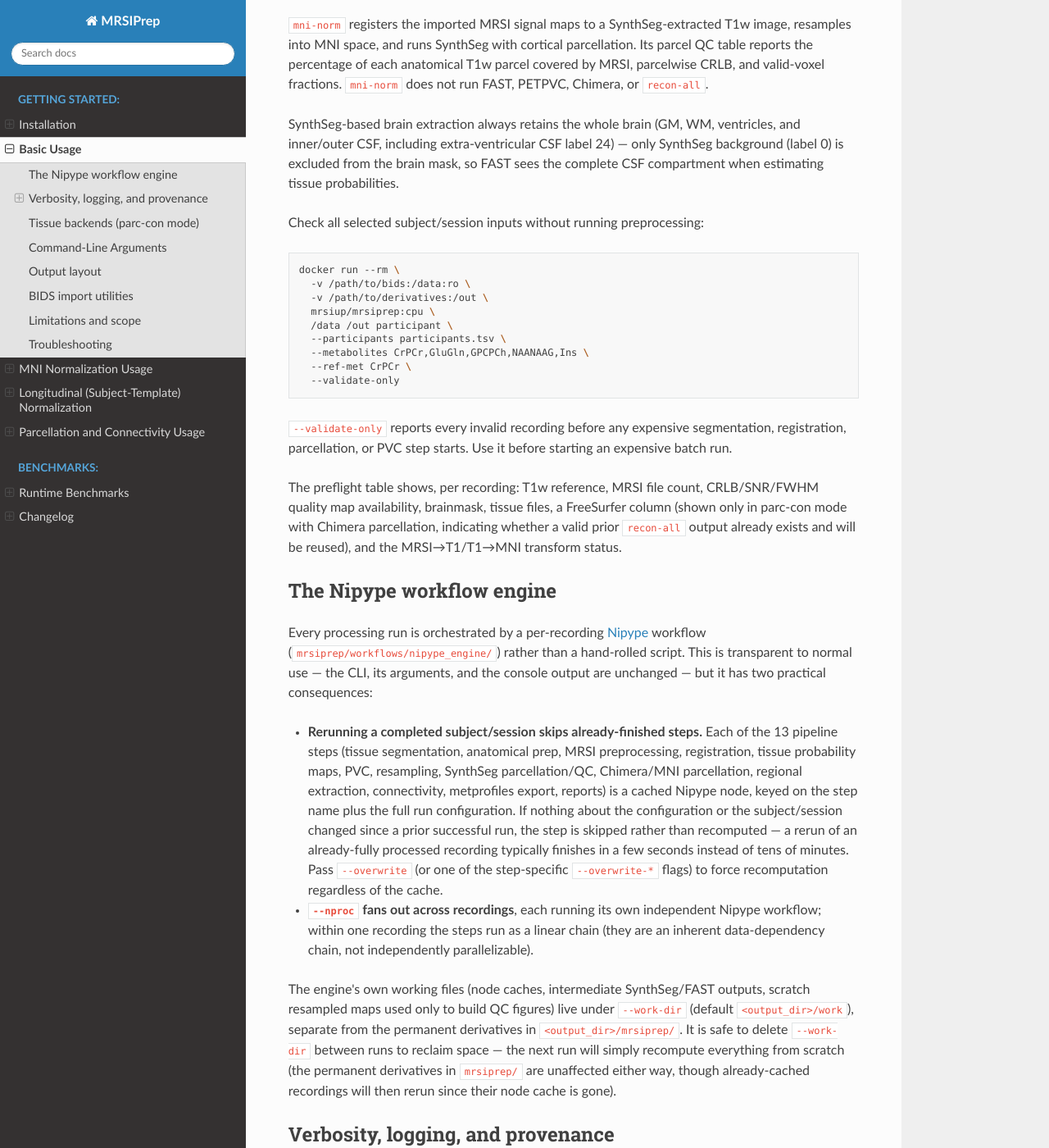
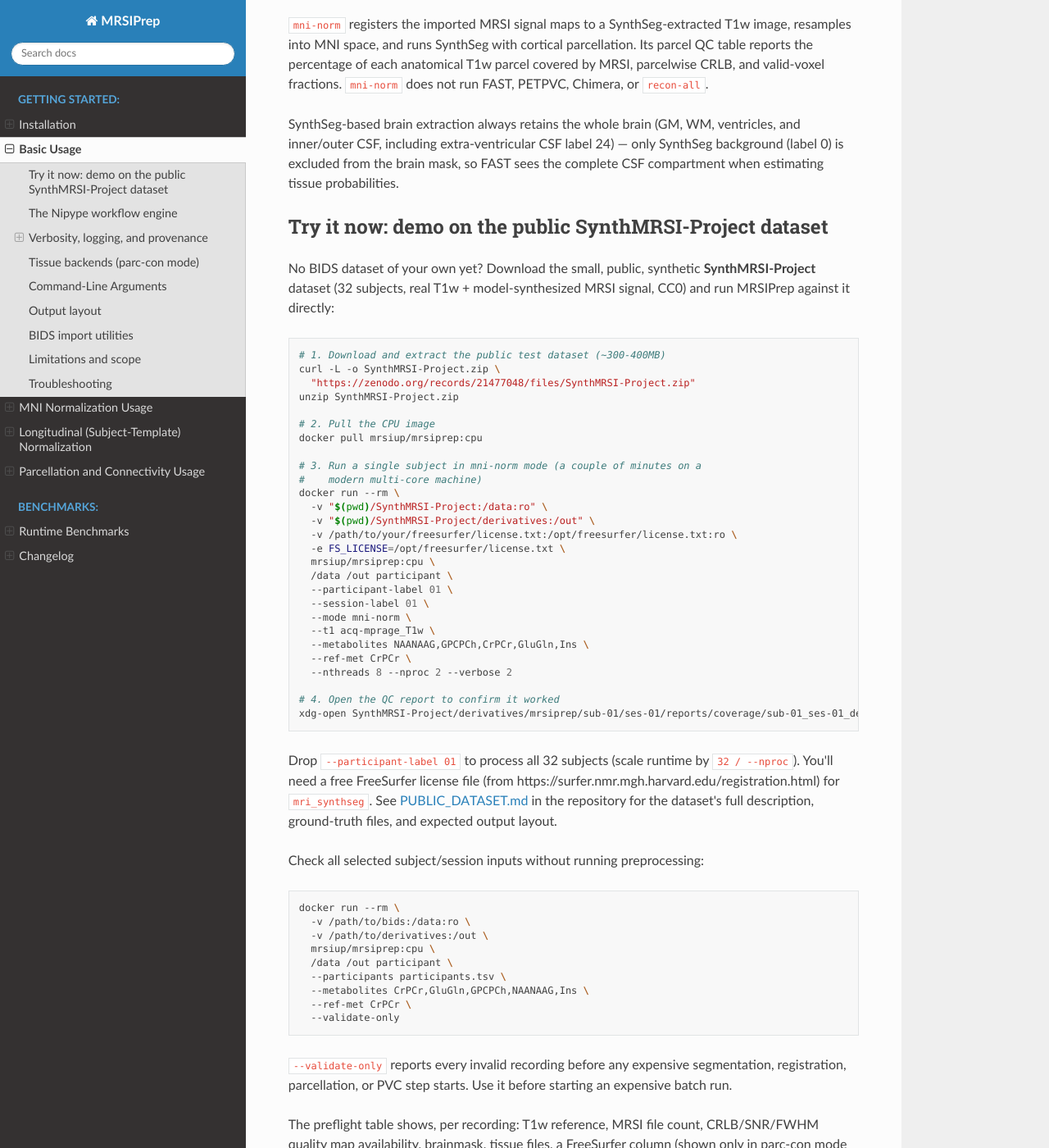
Before and after one commit to MRSI-Psychosis-UP/MRSIPrep, a Sphinx documentation site: the page built from docs/usage_basic.md, in a window 1280 px wide and 1400 px high, scrolled down 541 px. Shown: the whole window at 82% size. Built offline with Sphinx 7.4.7 and the Read the Docs theme 3.1.0, drawn with Linux system fonts in a browser that asks for light colours; some of the changed text lies outside the part shown.

Commit message:
Add SynthMRSI-Project demo walkthrough to basic usage docs, bump to v1.4.1
Gives a copy-pasteable download-pull-run-inspect sequence against the
published test dataset so new users can try MRSIPrep without their own
BIDS data.

````diff
--- a/docs/usage_basic.md
+++ b/docs/usage_basic.md
@@ -33,6 +33,49 @@ SynthSeg-based brain extraction always retains the whole brain (GM, WM,
 ventricles, and inner/outer CSF, including extra-ventricular CSF label 24) —
 only SynthSeg background (label 0) is excluded from the brain mask, so FAST
 sees the complete CSF compartment when estimating tissue probabilities.
+
+## Try it now: demo on the public SynthMRSI-Project dataset
+
+No BIDS dataset of your own yet? Download the small, public, synthetic
+**SynthMRSI-Project** dataset (32 subjects, real T1w + model-synthesized
+MRSI signal, CC0) and run MRSIPrep against it directly:
+
+```bash
+# 1. Download and extract the public test dataset (~300-400MB)
+curl -L -o SynthMRSI-Project.zip \
+  "https://zenodo.org/records/21477048/files/SynthMRSI-Project.zip"
+unzip SynthMRSI-Project.zip
+
+# 2. Pull the CPU image
+docker pull mrsiup/mrsiprep:cpu
+
+# 3. Run a single subject in mni-norm mode (a couple of minutes on a
+#    modern multi-core machine)
+docker run --rm \
+  -v "$(pwd)/SynthMRSI-Project:/data:ro" \
+  -v "$(pwd)/SynthMRSI-Project/derivatives:/out" \
+  -v /path/to/your/freesurfer/license.txt:/opt/freesurfer/license.txt:ro \
+  -e FS_LICENSE=/opt/freesurfer/license.txt \
+  mrsiup/mrsiprep:cpu \
+  /data /out participant \
+  --participant-label 01 \
+  --session-label 01 \
+  --mode mni-norm \
+  --t1 acq-mprage_T1w \
+  --metabolites NAANAAG,GPCPCh,CrPCr,GluGln,Ins \
+  --ref-met CrPCr \
+  --nthreads 8 --nproc 2 --verbose 2
+
+# 4. Open the QC report to confirm it worked
+xdg-open SynthMRSI-Project/derivatives/mrsiprep/sub-01/ses-01/reports/coverage/sub-01_ses-01_desc-report.html
+```
+
+Drop `--participant-label 01` to process all 32 subjects (scale runtime by
+`32 / --nproc`). You'll need a free FreeSurfer license file (from
+https://surfer.nmr.mgh.harvard.edu/registration.html) for `mri_synthseg`.
+See [PUBLIC_DATASET.md](https://github.com/MRSI-Psychosis-UP/MRSIPrep/blob/main/PUBLIC_DATASET.md)
+in the repository for the dataset's full description, ground-truth files,
+and expected output layout.
 
 Check all selected subject/session inputs without running preprocessing:
 
@@ -281,9 +324,11 @@ general-purpose neuroimaging pipeline. In particular:
 - It has no fieldmap/BOLD/functional-MRI handling — those are out of scope
   entirely, since the inputs are already-quantified MRSI metabolite maps
   rather than raw k-space or functional time series.
-- Registration can use ANTs (default) or FSL FLIRT via
-  `--registration-backend flirt-fnirt` (affine only; FNIRT is not implemented); there is no TemplateFlow catalog, and
-  normalization targets are limited to MNI152 (`MNI152NLin2009cAsym`) plus native T1w/MRSI space — see
+- Registration can use ANTs (default, rigid+affine+SyN) or FSL via
+  `--registration-backend fsl` (FLIRT affine by default; add
+  `--fsl-deformable` for an FNIRT deformable stage on the MRSI-to-T1w step);
+  there is no TemplateFlow catalog, and normalization targets are limited to
+  MNI152 (`MNI152NLin2009cAsym`) plus native T1w/MRSI space — see
   [MNI Normalization Usage](usage_normalization.md).
 - `--longitudinal` builds one ANTs subject-template across sessions
   (requires `--registration-backend ants`) — see
--- a/pyproject.toml
+++ b/pyproject.toml
@@ -4,7 +4,7 @@ build-backend = "setuptools.build_meta"
 
 [project]
 name = "mrsiprep"
-version = "1.4.0"
+version = "1.4.1"
 description = "BIDS-like preprocessing pipeline for quantified whole-brain MRSI derivatives"
 readme = "README.md"
 requires-python = ">=3.9"
````
Also changed, not shown: README.md (+1 -1 lines), docs/index.md (+1 -1 lines), 1 other file.
